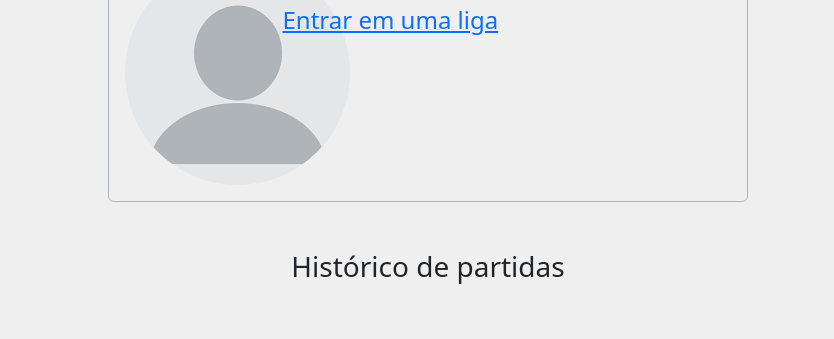
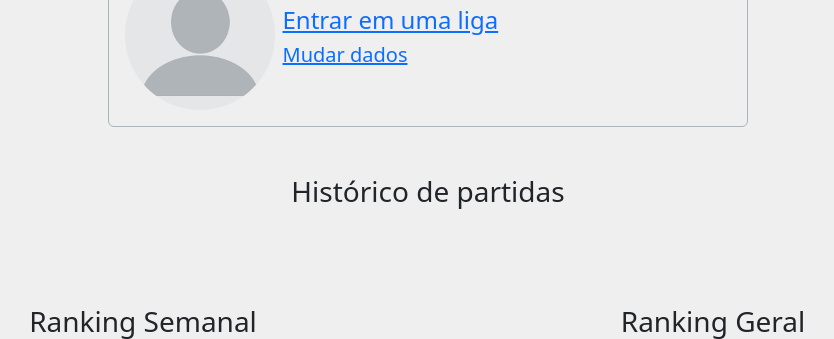
Before and after one commit to laraono/FlappyPombo, a PHP site: page /profile.php in a window 1280 px wide. Shown: the part 162-501 px from the top of the page, without its empty margins (212-1046 px from the left). Run offline with PHP 8.4, Linux system fonts and the light colour scheme; data that the repository does not hold is empty.

Commit message:
Ajustes avatar

```diff
--- a/nav.php
+++ b/nav.php
@@ -16,7 +16,6 @@ if ($userName!=NULL):
                     <?php if ($userName!=NULL): ?>
                             <li class="nav-item"><a class="nav-link" href="profile.php"><?php echo $user ?></a></li>
                             <li class="nav-item"><a class="nav-link" href="logout.php">Logout</a></li>
-                            <li class="nav-item"><a class="nav-link" href="editprofile.php">Mudar dados</a></li>
                             <?php if($liga==NULL): ?>
                                 <li class="nav-item"><a class="nav-link" href="liga.php">Entrar em liga</a></li>
                             <?php endif;?>
--- a/profile.php
+++ b/profile.php
@@ -20,11 +20,11 @@
 <?php
     // Construa o caminho da imagem com base no nome de usuário
     $imagePath = "fotos_perfil/" . $userName . ".jpg";
-
+    $width = 150; // largura desejada
+    $height = 150; // altura desejada
     // Verifique se o arquivo da imagem existe antes de exibir
     if (file_exists($imagePath)) {
-      $width = 150; // largura desejada
-      $height = 150; // altura desejada
+
         echo '<img src="' . $imagePath . '" class="fotoperfil rounded-circle" alt="Minha Foto de Perfil" style="width:' . $width . 'px; height:' . $height . 'px;">';
     } else {
         echo '<img src="fotos_perfil/default.png" class="fotoperfil rounded-circle" alt="Minha Foto de Perfil" style="width:' . $width . 'px; height:' . $height . 'px;">';
@@ -42,6 +42,7 @@
             <a href="liga.php">Entrar em uma liga</a>
         </h4>
         <?php endif; ?>
+        <h5><a href="editprofile.php">Mudar dados</a></h5>
 </div>
         </div>
 </div>
```
